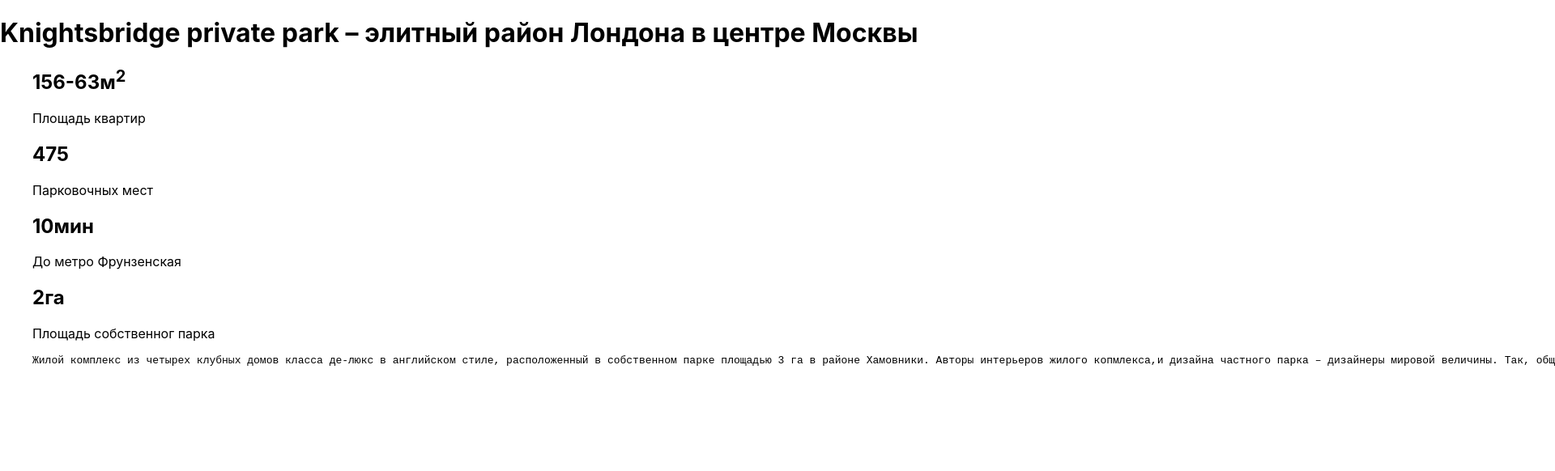
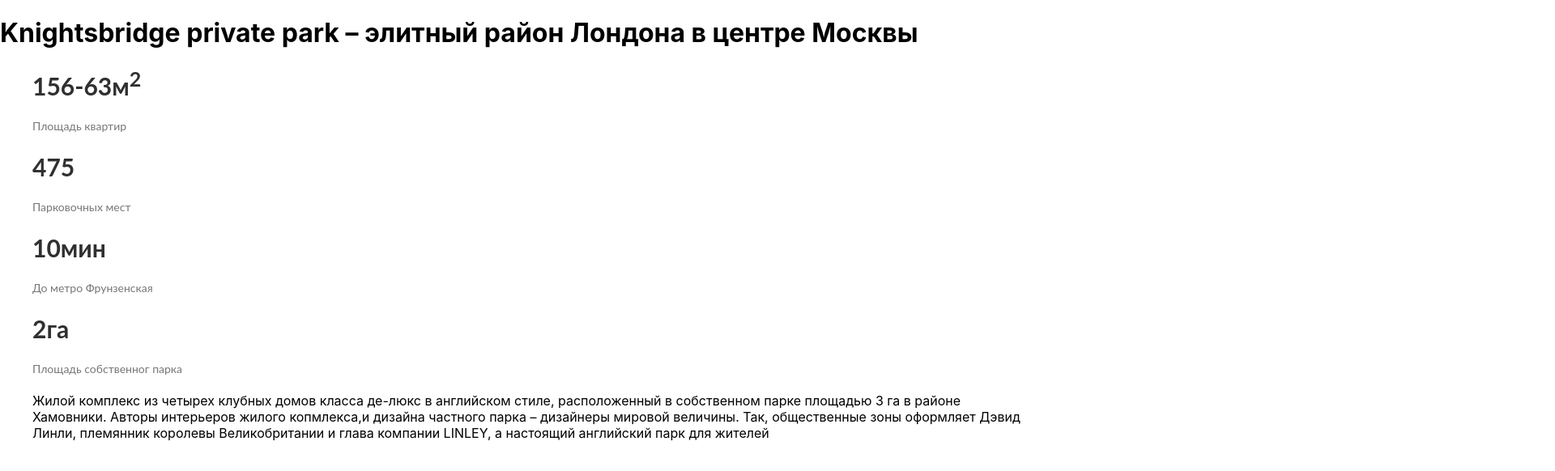
Before and after one commit to gvozd188/knghtsbridge, a React (Create React App) app: page / in a window 1280 px wide. Shown: the top 582 px of the page at 81% size, 1920 px wide, since content can reach past the window. Built offline with nearby package versions, Linux system fonts and the light colour scheme.

Commit message:
Подключение модуля

```diff
--- a/src/App.js
+++ b/src/App.js
@@ -1,8 +1,8 @@
 import logo from './logo.svg';
 import './App.css';
 import Header from './Component/Header'
-import Library from './Component/Main'
-import AppStyles from './styles.module.css'
+import Main from './Component/Main'
+
 
 
 
@@ -11,7 +11,7 @@
   return(
    <>
       <Header />
-      <Library/>
+      <Main/>
       </>
 
   );
--- a/src/Component/Main.js
+++ b/src/Component/Main.js
@@ -1,6 +1,6 @@
 import React from 'react';
 import ReactDOM from 'react-dom/client';
-import styles from '.Main.module.css'
+import MainStyles from './Main.module.css'
 
 
  function Library() {
@@ -8,24 +8,24 @@
    <>
       <ul>
          <li>
-         <h2 className='big'>156-63м<sup>2</sup></h2>
-         <p className='small'>Площадь квартир</p>
+         <h2 className={MainStyles.big}>156-63м<sup>2</sup></h2>
+         <p className={MainStyles.small}>Площадь квартир</p>
          </li>
          <li>
-         <h2 className='big'>475</h2>
-         <p className='small'>Парковочных мест</p>
+         <h2 className={MainStyles.big}>475</h2>
+         <p className={MainStyles.small}>Парковочных мест</p>
          </li>
          <li>
-         <h2 className='big'>10мин</h2>
-         <p className='small'>До метро Фрунзенская</p>
+         <h2 className={MainStyles.big}>10мин</h2>
+         <p className={MainStyles.small}>До метро Фрунзенская</p>
          </li>
          <li>
-         <h2 className='big'>2<span>га</span></h2>
-         <p className='small'>Площадь собственног парка</p>
+         <h2 className={MainStyles.big}>2<span>га</span></h2>
+         <p className={MainStyles.small}>Площадь собственног парка</p>
          </li>
 
-<pre className='description'>Жилой комплекс из четырех клубных домов класса де-люкс в английском стиле, расположенный в собственном парке площадью 3 га в районе Хамовники. Авторы интерьеров жилого копмлекса,и дизайна частного парка – дизайнеры мировой величины. Так, общественные зоны оформляет Дэвид Линли, племянник королевы Великобритании и глава компании LINLEY, а настоящий английский парк для жителей
-</pre>
+<p className={MainStyles.discript}>Жилой комплекс из четырех клубных домов класса де-люкс в английском стиле, расположенный в собственном парке площадью 3 га в районе Хамовники. Авторы интерьеров жилого копмлекса,и дизайна частного парка – дизайнеры мировой величины. Так, общественные зоны оформляет Дэвид Линли, племянник королевы Великобритании и глава компании LINLEY, а настоящий английский парк для жителей
+</p>
       </ul>
    </>
    )
--- a/src/styles.module.css
+++ b/src/styles.module.css
@@ -31,3 +31,16 @@
             line-height: 26px;
             color: #777777;
         }
+        .discript {
+
+            position: absolute;
+    width: 319px;
+    height: 264px;
+    left: 373px;
+    top: 327px;
+            font-family: 'Lato';
+    font-style: normal;
+    font-weight: 400;
+    font-size: 16px;
+    line-height: 24px;
+        }
```
Lines whose indentation alone changed are shown as unchanged.
